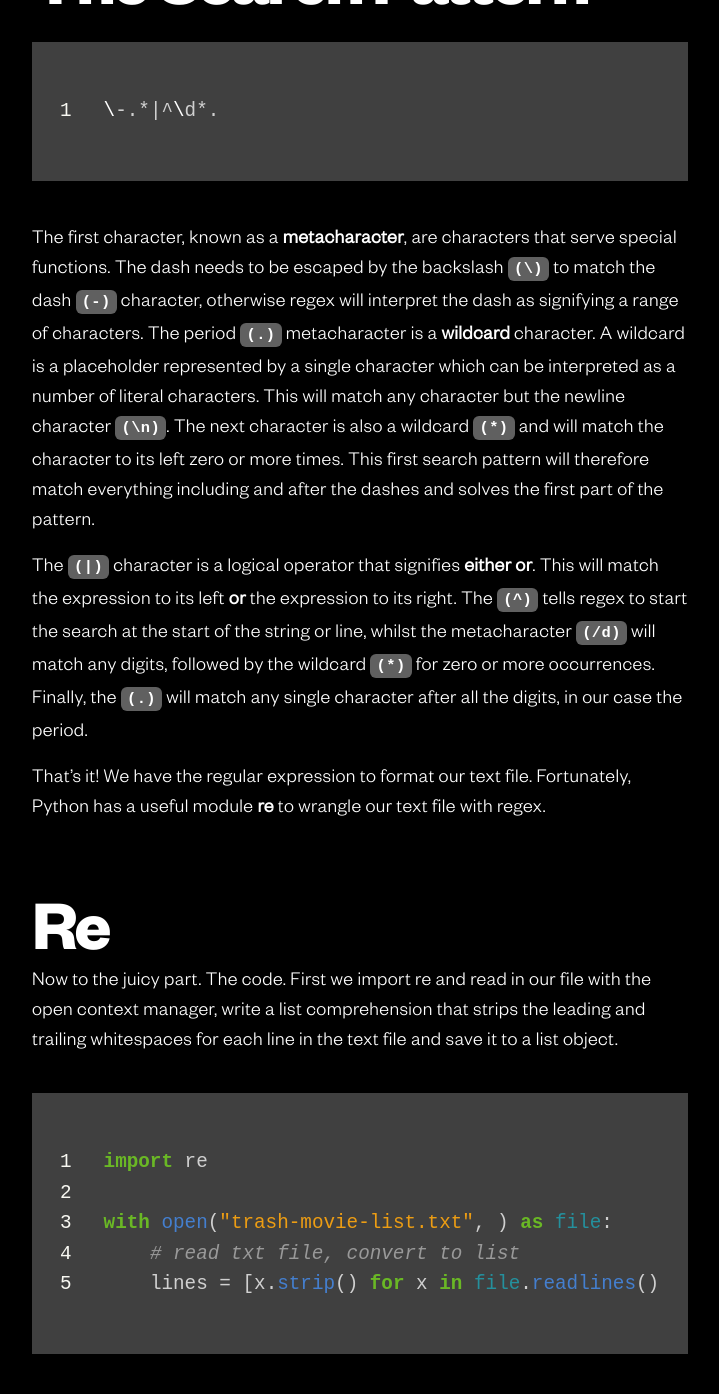
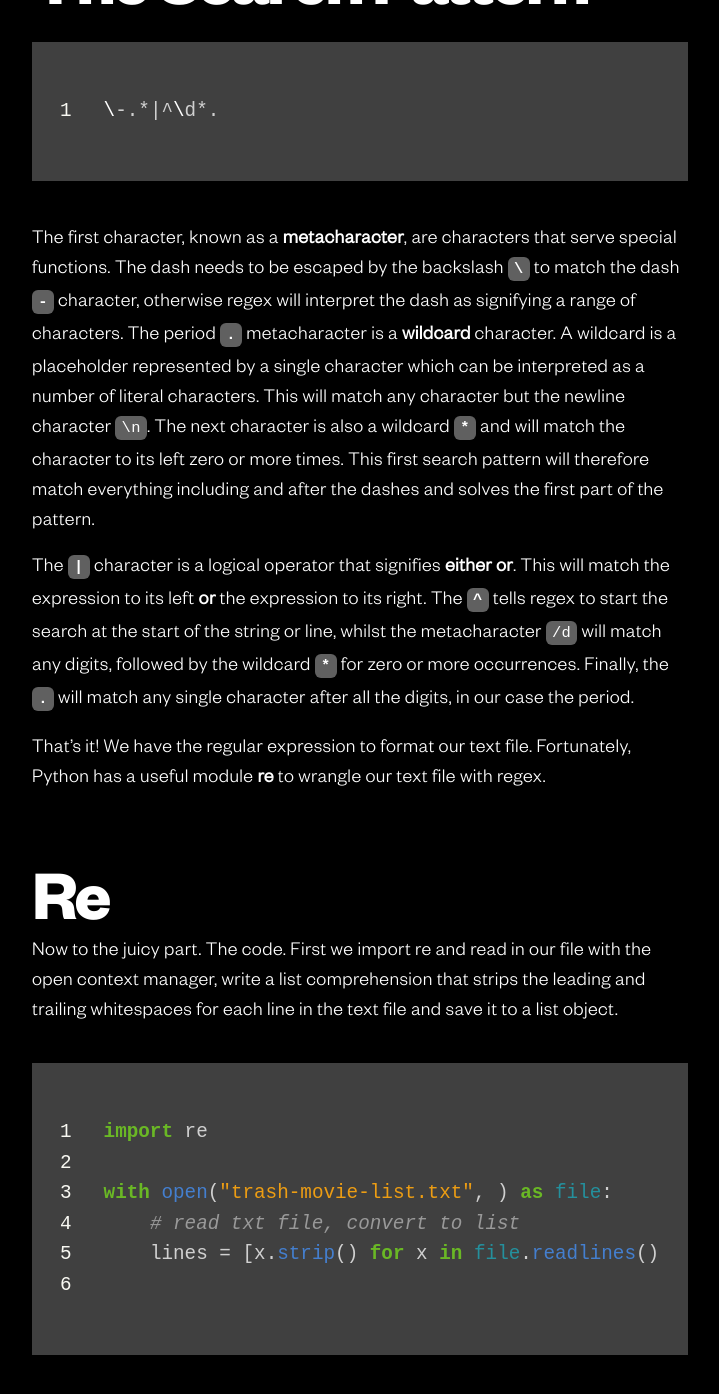
Before and after one commit to kostyafarber/kostyafarber.github.io, a Jekyll site: the page built from docs/_posts/2021-02-01-textprocessing.md, in a window 1280 px wide and 1400 px high, scrolled down 4586 px. Shown: the top 1394 px of the window, without its empty margins (38-757 px from the left). Built offline with Jekyll 4.4.1, drawn with Linux system fonts in a browser that asks for light colours; nearby versions of some CDN libraries; some web fonts are replaced; some of the changed text lies outside the part shown.

````diff
--- a/docs/_posts/2021-02-01-textprocessing.md
+++ b/docs/_posts/2021-02-01-textprocessing.md
@@ -54,10 +54,10 @@ my best to explain my search pattern step by step.
 \-.*|^\d*.
 ```
 
-The first character, known as a **metacharacter**, are characters that serve special functions. The dash needs to be escaped by the backslash **`(\)`** to match the dash **`(-)`** character, otherwise regex will interpret the dash as signifying a range of characters.
-The period **`(.)`** metacharacter is a **wildcard** character. A wildcard is a placeholder represented by a single character which can be interpreted as a number of literal characters. This will match any character but the newline character **`(\n)`**. The next character is also a wildcard **`(*)`** and will match the character to its left zero or more times. This first search pattern will therefore match everything including and after the dashes and solves the first part of the pattern.
+The first character, known as a **metacharacter**, are characters that serve special functions. The dash needs to be escaped by the backslash **`\`** to match the dash **`-`** character, otherwise regex will interpret the dash as signifying a range of characters.
+The period **`.`** metacharacter is a **wildcard** character. A wildcard is a placeholder represented by a single character which can be interpreted as a number of literal characters. This will match any character but the newline character `\n`. The next character is also a wildcard **`*`** and will match the character to its left zero or more times. This first search pattern will therefore match everything including and after the dashes and solves the first part of the pattern.
 
-The **`(|)`** character is a logical operator that signifies **either or**. This will match the expression to its left **or** the expression to its right. The **`(^)`** tells regex to start the search at the start of the string or line, whilst the metacharacter **`(/d)`** will match any digits, followed by the wildcard  **`(*)`** for zero or more occurrences. Finally, the  **`(.)`** will match any single character after all the digits, in our case the period.
+The **`|`** character is a logical operator that signifies **either or**. This will match the expression to its left **or** the expression to its right. The **`^`** tells regex to start the search at the start of the string or line, whilst the metacharacter `/d` will match any digits, followed by the wildcard  **`*`** for zero or more occurrences. Finally, the  **`.`** will match any single character after all the digits, in our case the period.
 
 That's it! We have the regular expression to format our text file. Fortunately, Python has a useful module [re](https://docs.python.org/3/library/re.html#module-re) to wrangle our text file with regex.
 
@@ -71,17 +71,19 @@ import re
 with open("trash-movie-list.txt", ) as file:
     # read txt file, convert to list
     lines = [x.strip() for x in file.readlines()]
+
 ```
 
 We save the regex search pattern as a string and create another variable to replace matched patterns with an empty string. We use the sub method from the re module to replace all matched sequences with an empty string. We wrap this in another list comprehension and strip the lines again.
 
 ```python
 # replace all numberings and everything in front the dashes
-    pattern = '\-.*|^\d*.'
-    replace = ""
+pattern = '\-.*|^\d*.'
+replace = ""
 
-    # store cleaned titles as specified by regex in a new list
-    trash_list = [re.sub(pattern, replace, x).strip() for x in lines]
+# store cleaned titles as specified by regex in a new list
+trash_list = [re.sub(pattern, replace, x).strip() for x in lines]
+
 ```
 
 That's it! We can save the results to a Pandas DataFrame and check it out to see the processed movie titles.
@@ -93,6 +95,7 @@ bad_movies_df = pd.DataFrame(trash_list, columns=['Titles'])
 test_df = bad_movies_df.head(10)
 
 print(test_df)
+
 ```
 
 ![](../images/posts/trashdf.png)
````
